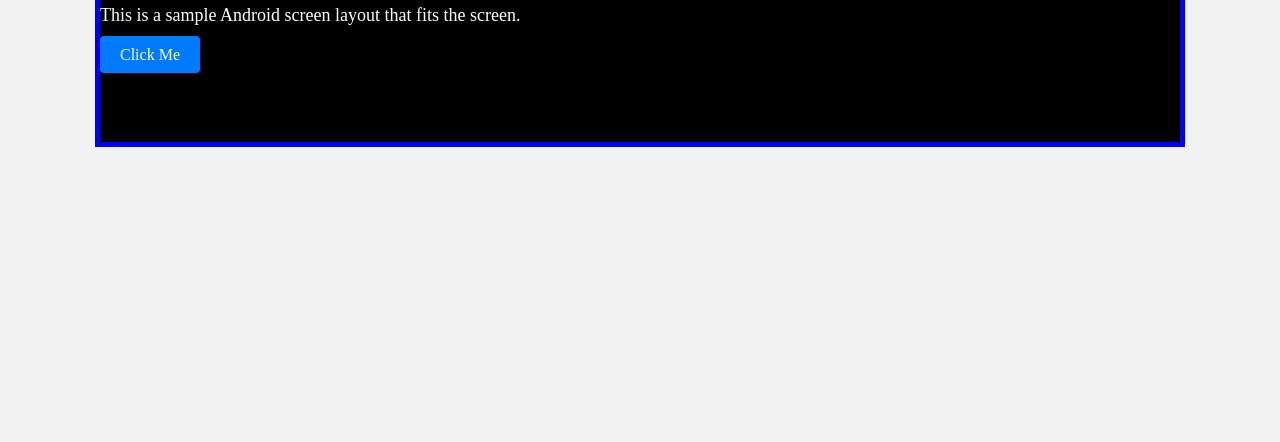
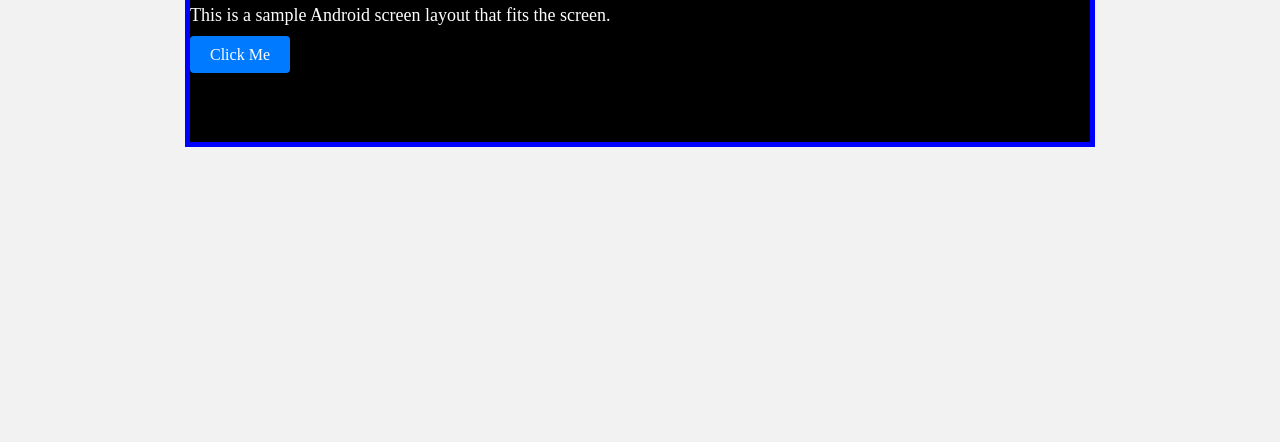
Before and after one commit to omarfarukbhuiyan/Zeba, a plain HTML site: page index.html in a window 1280 px wide. Shown: the part 358-800 px from the top of the page. Drawn offline with Linux system fonts and the light colour scheme.

Commit message:
first commit

```diff
--- a/sytle/style.css
+++ b/sytle/style.css
@@ -13,7 +13,7 @@ html, body{
     background-color: #f2f2f2;
   }
   .div2{
-    height: 200px; width: 1080px;
+    height: 200px; width: 900px;
     background-color: black;
     border: 5px blue solid;
   }
```
